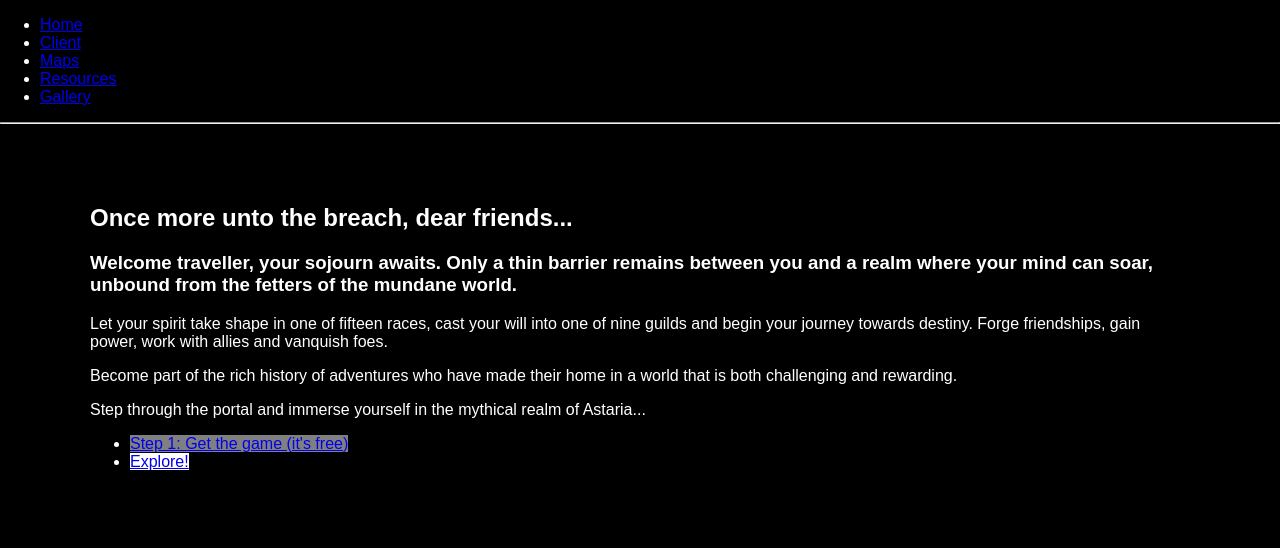
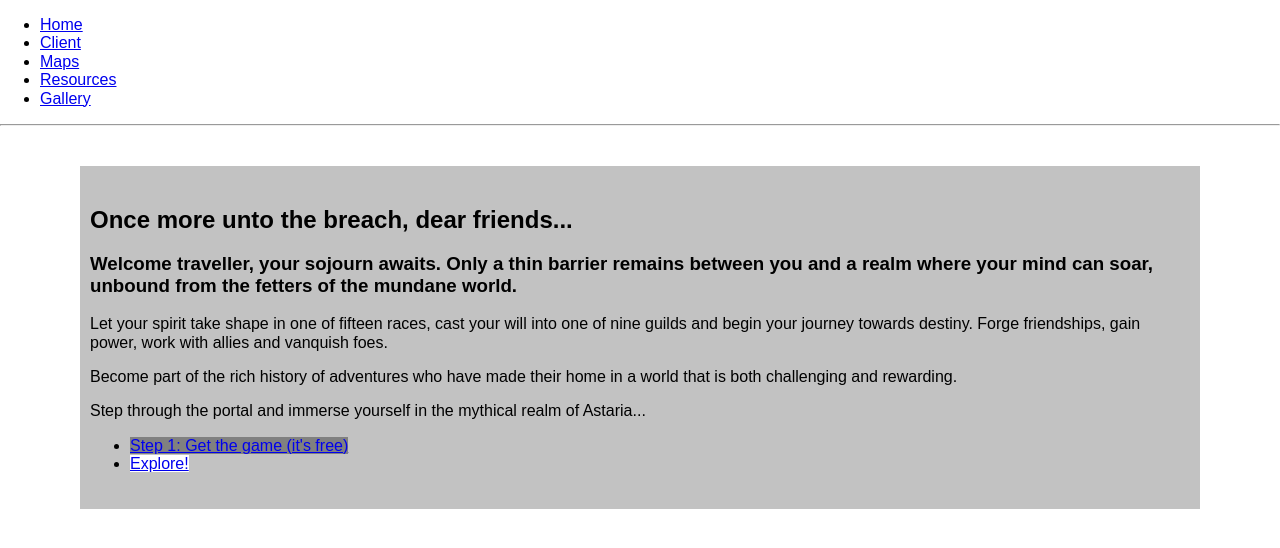
Before and after one commit to davewallace/astaria-website, a React (Create React App) app: page / in a window 1280 px wide. Shown: the top 548 px of the page. Built offline with nearby package versions, Linux system fonts and the light colour scheme.

Commit message:
Playing around with colours.

```diff
--- a/src/App.css
+++ b/src/App.css
@@ -1,10 +1,6 @@
 /**
  *
  **/
-body {
-  color: white;
-  background: black; }
-
 .view-root {
   margin: 40px 80px;
   padding: 20px 10px;
--- a/src/App.js
+++ b/src/App.js
@@ -14,6 +14,7 @@ import ViewMaps from './views/Maps'
 import ViewResources from './views/Resources'
 
 // Style
+import 'normalize.css';
 import './App.css';
 
 const App = () => (
--- a/src/App.scss
+++ b/src/App.scss
@@ -1,10 +1,10 @@
 // Imported once into root App.js
 @import 'style/_variable';
 
-body {
-  color: $color_fill--primary-inverse;
-  background: $color_fill--primary;
-}
+// body {
+//   color: $color_fill--primary-inverse;
+//   background: $color_fill--primary;
+// }
 
 .view-root {
   margin: 40px 80px;
```
